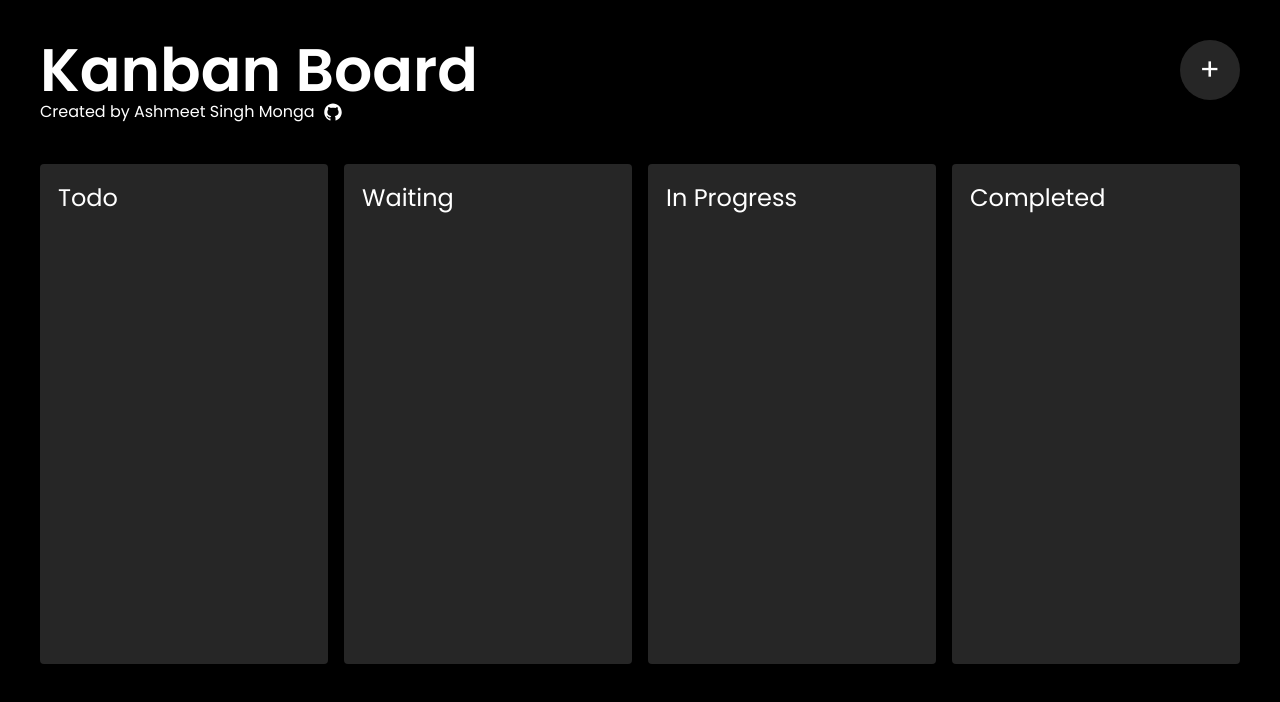
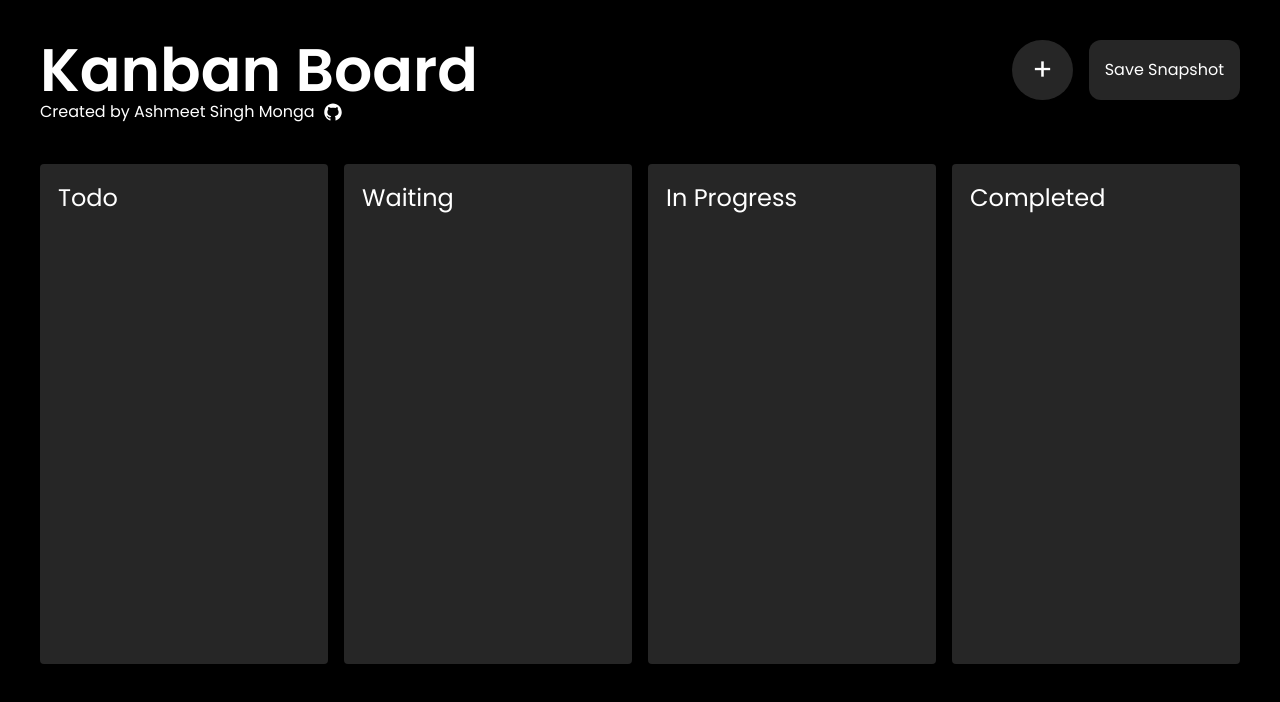
Before and after one commit to ashmeetsmonga/nextjs-kanban-board, a Next.js app: page / in a window 1280 px wide. Shown: the top 702 px of the page. Built offline with nearby package versions, Linux system fonts and the light colour scheme.

Commit message:
saving tasks into indexeddb added

```diff
--- a/app/page.tsx
+++ b/app/page.tsx
@@ -4,22 +4,40 @@ import Board from "./components/Board";
 import Modal from "./components/Modal";
 import EditModal from "./components/EditModal";
 import { AiFillGithub } from "react-icons/ai";
+import { set } from "idb-keyval";
 
 import { useModalStore } from "./store/useModalStore";
+import { useTaskStore } from "./store/useTaskStore";
+import { toast } from "react-hot-toast";
 
 export default function Home() {
 	const openModal = useModalStore((state) => state.openModal);
+	const tasks = useTaskStore((state) => state.tasks);
+
+	const saveSnapshot = () => {
+		let toastID = toast.loading("Saving snapshot");
+		const date = new Date();
+		const key = `${date.getDate()}|${date.getMonth()}|${date.getFullYear()}`;
+		set(key, JSON.stringify(tasks))
+			.then(() => toast.success("Snapshot saved", { id: toastID }))
+			.catch(() => toast.error("Error in saving snapshot", { id: toastID }));
+	};
 
 	return (
 		<main className='relative flex w-screen min-h-screen flex-col items-center px-10 py-10 bg-black'>
 			<div className='w-full flex justify-between self-start'>
 				<h1 className='text-6xl text-white font-semibold'>Kanban Board</h1>
+				<div className='flex gap-4'>
 					<button
 						onClick={openModal}
 						className='bg-[#262626] py-2 px-5 flex justify-center items-center rounded-full text-3xl text-white'
 					>
 						+
 					</button>
+					<button onClick={saveSnapshot} className='bg-[#262626] px-4 py-2 text-white rounded-xl'>
+						Save Snapshot
+					</button>
+				</div>
 			</div>
 			<div className='self-start flex gap-2 items-center'>
 				<p className='text-white'>Created by Ashmeet Singh Monga</p>
--- a/package.json
+++ b/package.json
@@ -15,6 +15,7 @@
     "autoprefixer": "10.4.14",
     "eslint": "8.44.0",
     "eslint-config-next": "13.4.9",
+    "idb-keyval": "^6.2.1",
     "next": "13.4.9",
     "postcss": "8.4.25",
     "react": "18.2.0",
```
Also changed, not shown: 1 other file (tests, documents, lock files or other folders). Lines whose indentation alone changed are shown as unchanged.
